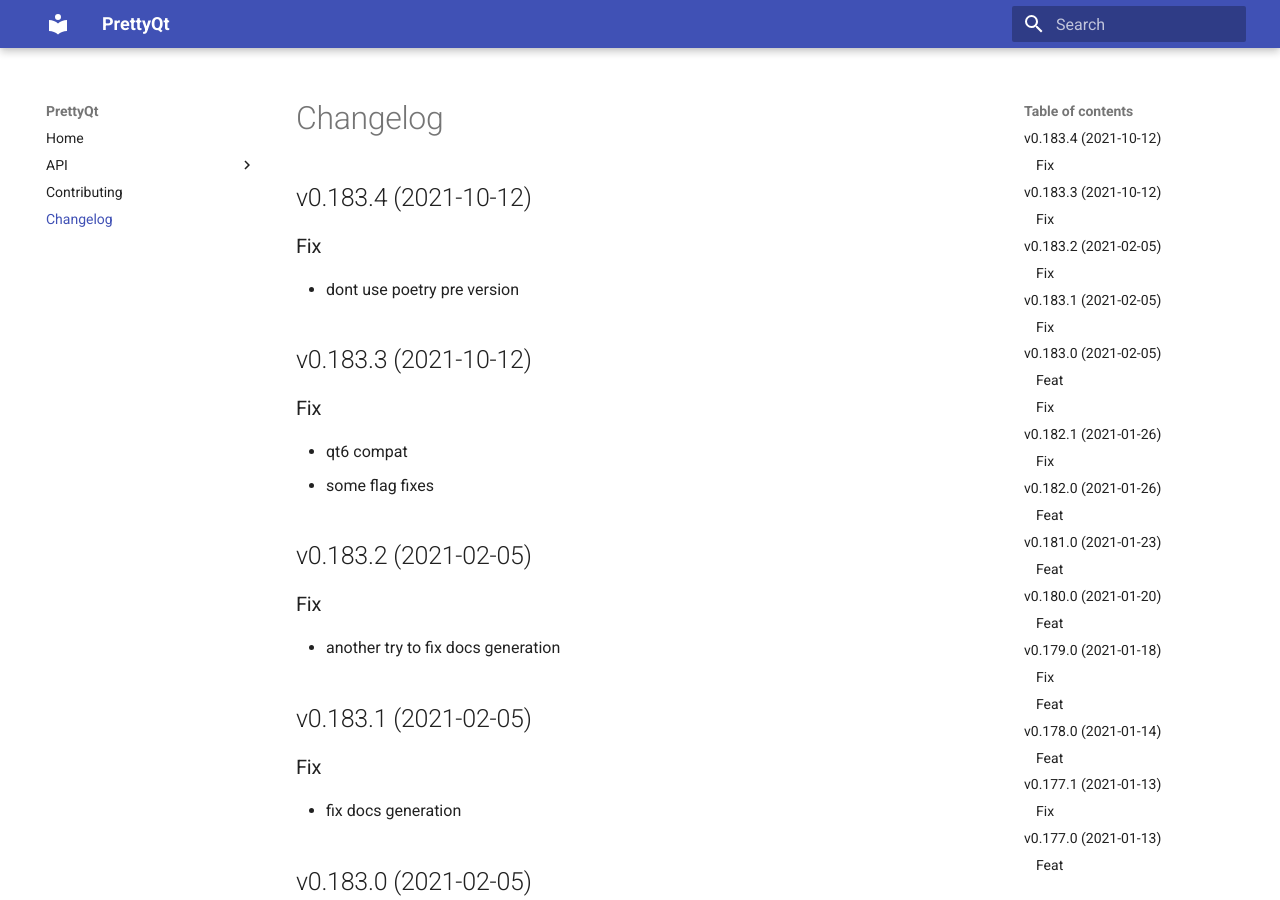
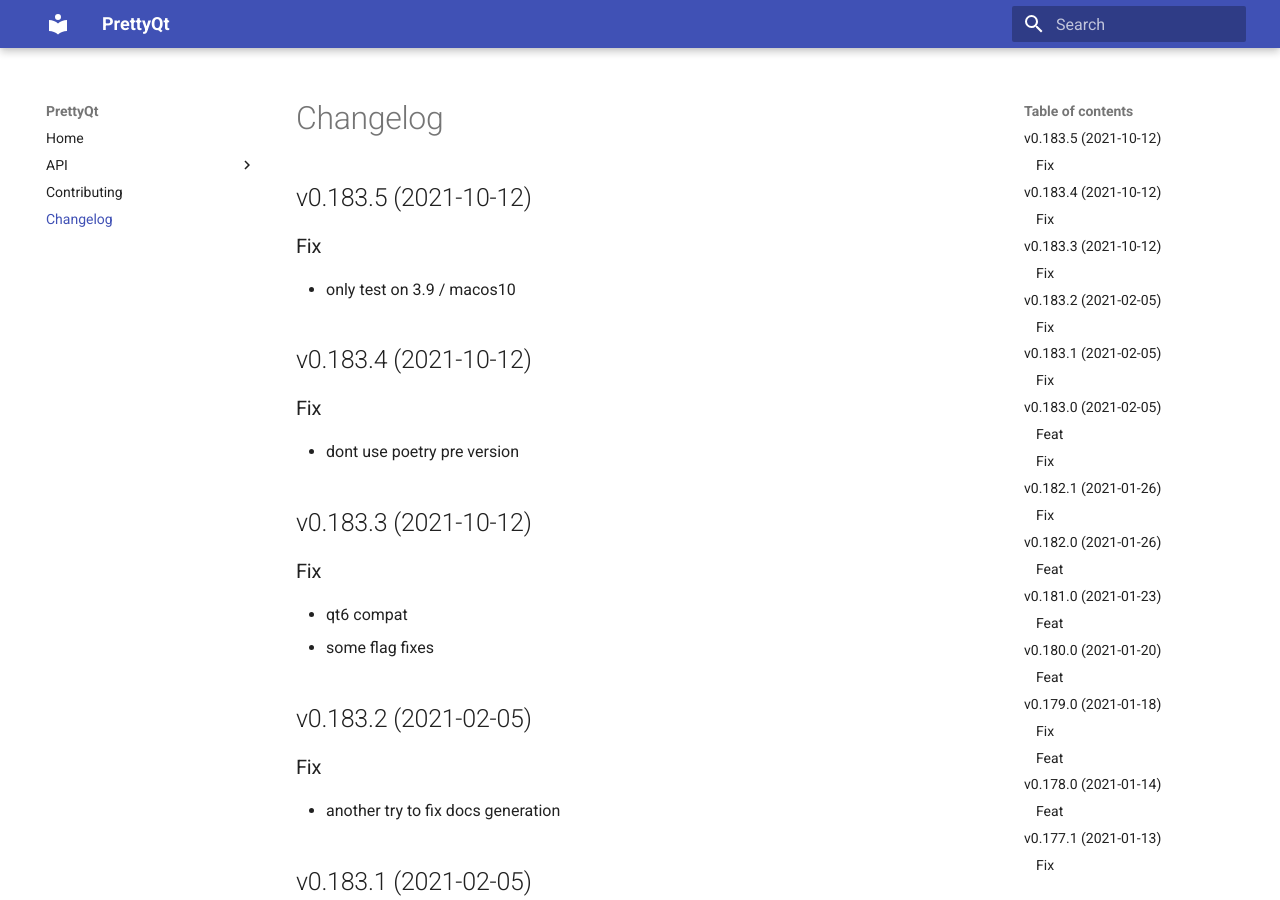
Before and after one commit to phil65/PrettyQt, an MkDocs documentation site: the page built from docs/changelog.md, in a window 1280 px wide and 900 px high. Built offline with MkDocs 1.6.1 and Material for MkDocs 9.7.7, drawn with Linux system fonts in a browser that asks for light colours.

Commit message:
bump: version 0.183.4 → 0.183.5

```diff
--- a/docs/changelog.md
+++ b/docs/changelog.md
@@ -1,3 +1,9 @@
+## v0.183.5 (2021-10-12)
+
+### Fix
+
+- only test on 3.9 / macos10
+
 ## v0.183.4 (2021-10-12)
 
 ### Fix
--- a/prettyqt/__init__.py
+++ b/prettyqt/__init__.py
@@ -3,7 +3,7 @@
 
 __author__ = """Philipp Temminghoff"""
 __email__ = "phil65@kodi.tv"
-__version__ = "0.183.4"
+__version__ = "0.183.5"
 
 ROOT_PATH = pathlib.Path(__file__).parent
 
--- a/pyproject.toml
+++ b/pyproject.toml
@@ -1,6 +1,6 @@
 [tool.poetry]
 name = "PrettyQt"
-version = "0.183.4"
+version = "0.183.5"
 description = "A pythonic layer on top of PyQt5 / PySide2 / PySide6"
 readme = 'docs/index.md'
 repository = "https://github.com/phil65/prettyqt"
@@ -145,7 +145,7 @@
 '''
 [tool.commitizen]
 name = "cz_conventional_commits"
-version = "0.183.4"
+version = "0.183.5"
 tag_format = "v$version"
 version_files = [
     "prettyqt/__init__.py:__version__",
--- a/setup.py
+++ b/setup.py
@@ -37,6 +37,6 @@
     packages=find_packages(),
     test_suite="tests",
     url="https://github.com/phil65/prettyqt",
-    version="0.183.4",
+    version="0.183.5",
     zip_safe=False,
 )
```
Also changed, not shown: CHANGELOG.md (+6 -0 lines).
